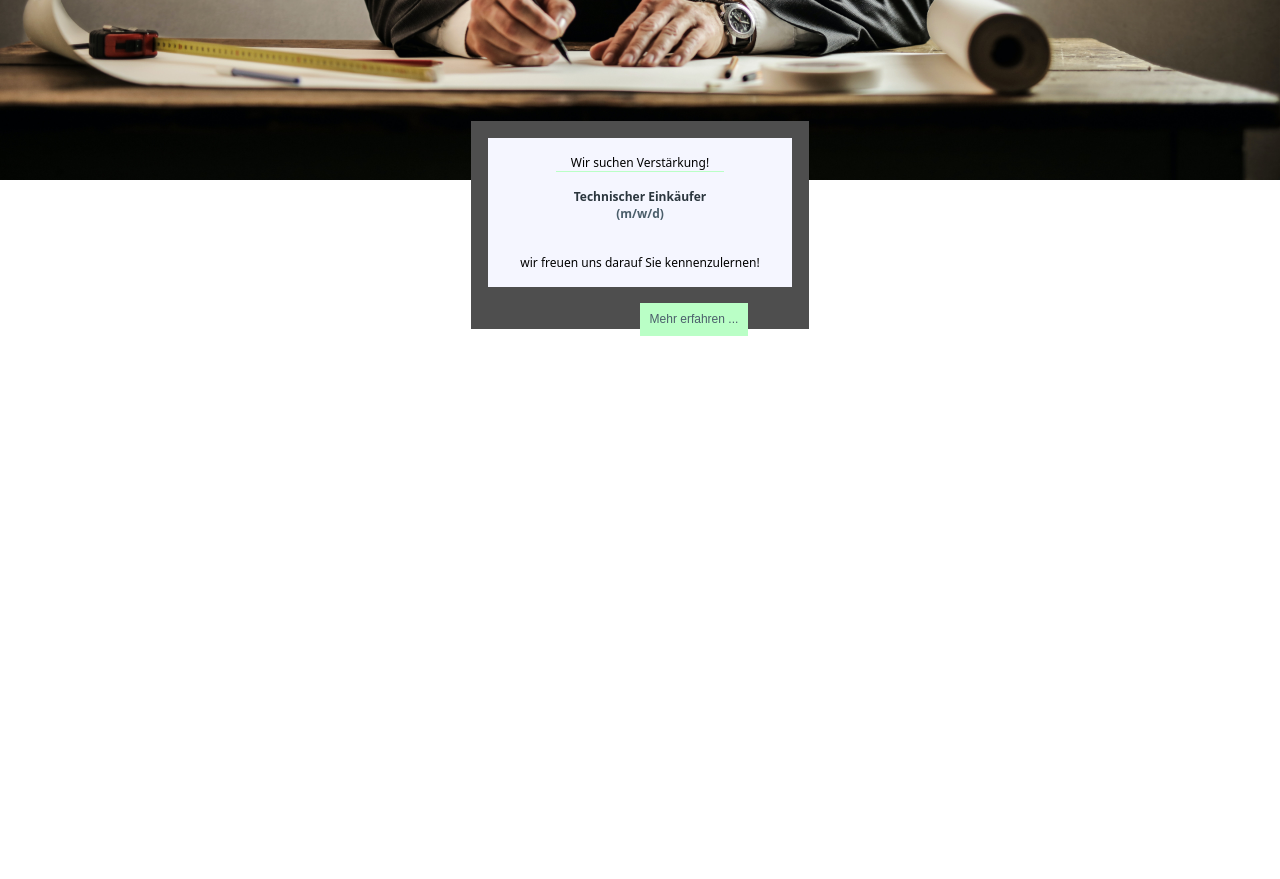
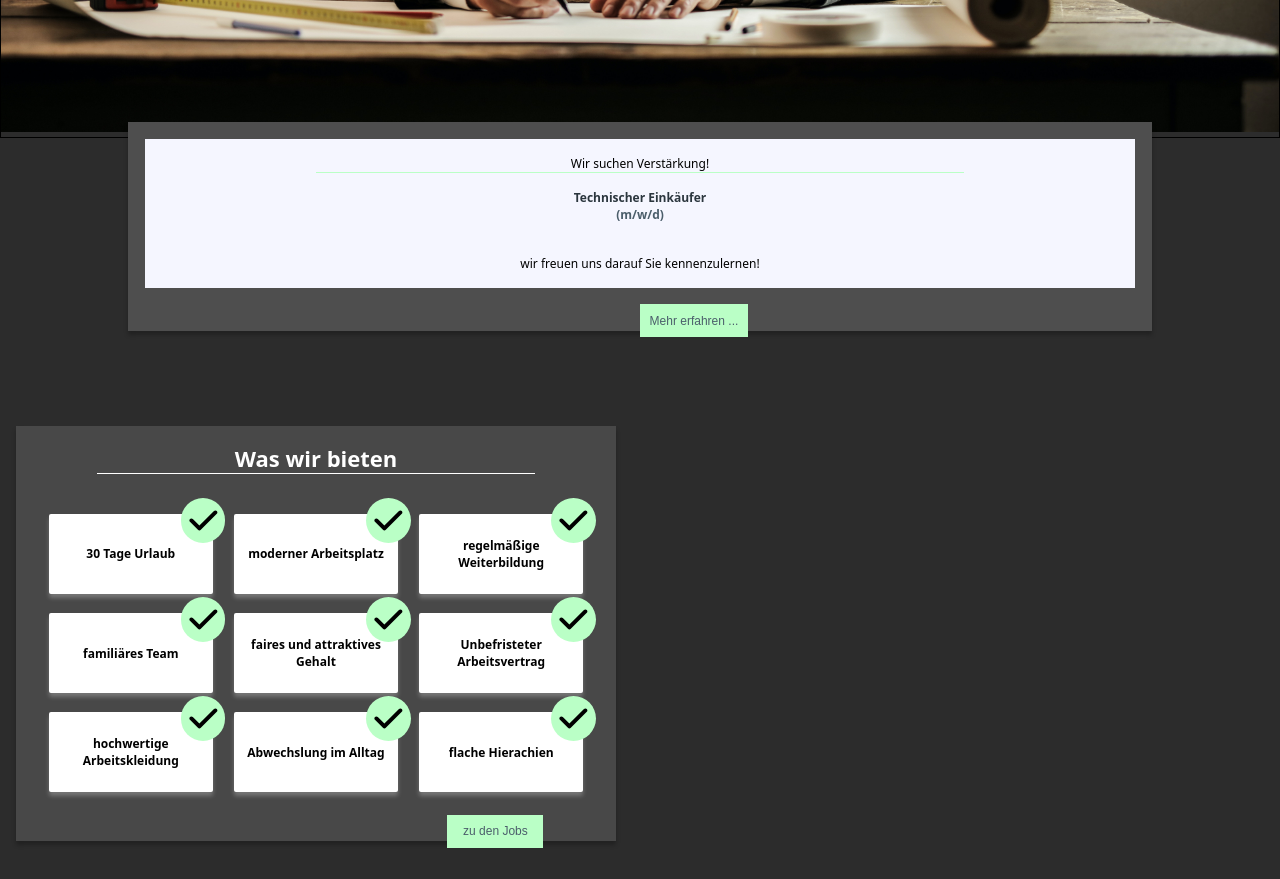
Before and after one commit to jonas8900/CompanyWebsite, a Next.js app: page / in a window 1280 px wide. Shown: the part 6580-7459 px from the top of the page. Before the commit the page ends 6916 px from the top, so only its background shows below. Built offline with nearby package versions, Linux system fonts and the light colour scheme.

Commit message:
add career page

```diff
--- a/components/AboutUs.js
+++ b/components/AboutUs.js
@@ -234,7 +234,7 @@ const StyledSubHeadline = styled.h2`
 
 const StyledCertificateSection = styled.section`
   display: flex;
-  margin: 2rem 10% 2rem 10%;
+  margin: 2rem ;
   justify-content: space-between;
 `;
 
--- a/components/Career.js
+++ b/components/Career.js
@@ -1,58 +1,21 @@
-import Image from "next/image";
 import styled from "styled-components";
-import JobCard from "./JobCard";
+import CompanyAdvantages from "./CompanyAdvantages";
+import CareerPictureAndJob from "./CareerPictureAndJob";
 
 export default function Career() {
     return(
     <StyledMainSection id="career">
-        <StyledCareerIntroSectionImage>
-            <StyledPageHeadline>Karriere</StyledPageHeadline>
-            <StyledImage src="/Karriere.jpg" width={500} height={500} alt="Das Bild zeigt einen Mann am Schreibtisch mit einem Helm und einem Anzug" />
-        </StyledCareerIntroSectionImage>
-        <StyledCareerIntroSectionCard>
-            <JobCard headline={"Wir suchen Verstärkung!"} infotext={"wir freuen uns darauf Sie kennenzulernen!"} jobtitle={"Technischer Einkäufer"}/>
-        </StyledCareerIntroSectionCard>
+        <CareerPictureAndJob/>
+        <CompanyAdvantages/>
     </StyledMainSection>
     )
 
 }
 
 const StyledMainSection = styled.main`
-position: relative;
-margin-top: 5rem;
-min-height: 100vh;
 background-color: #2C2C2C;
-`;
-
-const StyledCareerIntroSectionImage = styled.section`
-position: absolute;
 width: 100%;
 height: 100%;
-`;
-
-
-const StyledCareerIntroSectionCard = styled.section`
-position: absolute;
-margin-top: 62%;
-display: flex;
-justify-content: center;
-align-items: center;
-width: 100%;
-`;
-
-
-const StyledPageHeadline = styled.h1`
-position: absolute;
-color: white;
-margin: 1rem;
-z-index: 1;
-font-size: var(--font-size-headlines);
-font-weight: 600;
+min-height: 200vh;
 
 `;
-
-const StyledImage = styled(Image)`
- width: 100%;
- height: auto;
-
-`;
--- /dev/null
+++ b/components/CareerPictureAndJob.js
@@ -0,0 +1,73 @@
+import Image from "next/image";
+import styled from "styled-components";
+import JobCard from "./JobCard";
+
+
+
+export default function CareerPictureAndJob() {
+
+    return(
+        <>
+        <StyledHeadlineAndJobCardSectionWrapper>
+        <StyledCareerIntroSectionImage>
+        <StyledPageHeadline>Karriere</StyledPageHeadline>
+        <StyledImage src="/Karriere.jpg" width={500} height={500} alt="Das Bild zeigt einen Mann am Schreibtisch mit einem Helm und einem Anzug" />
+        </StyledCareerIntroSectionImage>
+        <StyledCareerIntroSectionCard>
+        <JobCard headline={"Wir suchen Verstärkung!"} infotext={"wir freuen uns darauf Sie kennenzulernen!"} jobtitle={"Technischer Einkäufer"}/>
+        </StyledCareerIntroSectionCard>
+        </StyledHeadlineAndJobCardSectionWrapper>
+        </>
+    )
+}
+
+
+
+
+const StyledHeadlineAndJobCardSectionWrapper = styled.section`
+background-color: #2C2C2C;
+margin-top: 0rem;
+margin-bottom: 18rem;
+width: 100%;
+height: auto;
+
+`;
+
+
+const StyledCareerIntroSectionImage = styled.section`
+position: relative;
+width: 100%;
+
+background-color: #2C2C2C;
+border: 1px solid black;
+`;
+
+
+const StyledCareerIntroSectionCard = styled.section`
+  position: absolute;
+  border-radius: 9px;
+  background-color: var(--color-third);
+  width: 80%;
+  left: 10%;
+  right: 10%;
+  margin: auto;
+  margin-top: -1rem;
+
+`;
+
+
+const StyledPageHeadline = styled.h1`
+position: absolute;
+color: white;
+margin: 1rem;
+z-index: 1;
+font-size: var(--font-size-headlines);
+font-weight: 600;
+
+`;
+
+const StyledImage = styled(Image)`
+ width: 100%;
+height: auto;
+
+`;
--- /dev/null
+++ b/components/CompanyAdvantages.js
@@ -0,0 +1,103 @@
+import styled from "styled-components";
+import Greenbutton from "./GreenButton";
+import { FontAwesomeIcon } from "@fortawesome/react-fontawesome";
+import { faCheck } from "@fortawesome/free-solid-svg-icons";
+
+export default function CompanyAdvantages() {
+return(
+    <>
+    <StyledCardWrapper>
+    <StyledHeadline>Was wir bieten</StyledHeadline>
+    <StyledDivSection>
+    <StyledDiv><StyledParagraph>30 Tage Urlaub</StyledParagraph><StyledIcon icon={faCheck} /></StyledDiv>
+    <StyledDiv><StyledParagraph>moderner Arbeitsplatz</StyledParagraph><StyledIcon icon={faCheck} /></StyledDiv>
+    <StyledDiv><StyledParagraph>regelmäßige Weiterbildung</StyledParagraph><StyledIcon icon={faCheck} /></StyledDiv>
+    <StyledDiv><StyledParagraph>familiäres Team</StyledParagraph><StyledIcon icon={faCheck} /></StyledDiv>
+    <StyledDiv><StyledParagraph>faires und attraktives Gehalt</StyledParagraph><StyledIcon icon={faCheck} /></StyledDiv>
+    <StyledDiv><StyledParagraph>Unbefristeter Arbeitsvertrag</StyledParagraph><StyledIcon icon={faCheck} /></StyledDiv>
+    <StyledDiv><StyledParagraph>hochwertige Arbeitskleidung</StyledParagraph><StyledIcon icon={faCheck} /></StyledDiv>
+    <StyledDiv><StyledParagraph>Abwechslung im Alltag</StyledParagraph><StyledIcon icon={faCheck} /></StyledDiv>
+    <StyledDiv><StyledParagraph>flache Hierachien</StyledParagraph><StyledIcon icon={faCheck} /></StyledDiv>
+
+    </StyledDivSection>
+    <StyledButtonSection><Greenbutton margin={-2}>zu den Jobs</Greenbutton></StyledButtonSection>
+    </StyledCardWrapper>
+    </>
+)
+}
+
+
+const StyledCardWrapper = styled.section`
+text-align: center;
+background-color: #484848;
+margin-right: 1rem;
+margin-left: 1rem;
+border: 1px solid transparent;
+max-width: 600px;
+box-shadow: 0px 4px 4px 0px rgba(0, 0, 0, 0.25);
+
+`;
+
+const StyledHeadline = styled.h1`
+align-items: center;
+margin: 1rem 5rem 2rem 5rem;
+
+color: white;
+border-bottom: 1px solid white;
+
+font-size: var(--font-size-headlines);
+
+
+
+`;
+
+const StyledIcon = styled(FontAwesomeIcon)`
+color: black;
+background-color: var(--color-primary);
+border-radius: 100%;
+padding: 0.4rem;
+position: absolute;
+width: 2rem;
+height: 2rem;
+top: -1rem;
+right: -0.8rem;
+`;
+
+const StyledDivSection = styled.section`
+display: inline-grid;
+grid-template-columns: 1fr 1fr 1fr;
+grid-template-rows: 1fr 1fr 1fr;
+gap: 8% 4%;
+padding: 0.5rem;
+margin-left: 0.3rem;
+margin-right: 0.3rem;
+margin-bottom: 3.3rem;
+`;
+
+const StyledDiv = styled.div`
+position: relative;
+background-color: white;
+word-break: break-word;
+min-width: 4rem;
+min-height: 5rem;
+width: 100%;
+height: 100%;
+border-radius: 2px;
+display: flex;
+align-items: center;
+justify-content: center;
+padding-right: 0.1rem;
+padding-left: 0.1rem;
+box-shadow: 0px 4px 4px 0px rgba(255, 255, 255, 0.25);
+
+`;
+
+const StyledParagraph = styled.p`
+font-size: 12px;
+font-weight: 700;
+color: black;
+`;
+
+const StyledButtonSection = styled.section`
+margin-left: 60%;
+`;
--- a/components/JobCard.js
+++ b/components/JobCard.js
@@ -36,6 +36,8 @@ export default function JobCard({headline, infotext, jobtitle}) {
     const StyledCardWrapper = styled.section`
     border: 1px solid transparent;
     background-color: #4E4E4E;
+    box-shadow: 0px 4px 4px 0px rgba(0, 0, 0, 0.25);
+
     `;
 
     const StyledButtonWrapper = styled.section`
@@ -68,6 +70,7 @@ export default function JobCard({headline, infotext, jobtitle}) {
 
     const StyledParagraphForInfo  = styled.p`
        color: black;
+       text-align: center;
       font-weight: 300;
       margin-top: 2rem;
       margin-bottom: 0;
--- a/components/Randompicturewithinfo.js
+++ b/components/Randompicturewithinfo.js
@@ -86,7 +86,7 @@ function handleClickRightButtonToChangePicture() {
         />
       </StyledImageContainer>
 
-      <StyledCardWrapper>
+      <StyledCardWrapper $contactclicked={contactClicked}>
         <StyledCardSection>
           <h1>Was wir können</h1>
           <p>
@@ -97,7 +97,7 @@ function handleClickRightButtonToChangePicture() {
             Kontaktieren Sie uns
           </Greenbutton>
           {contactClicked && (
-            <>
+
               <WindowCard
                 headline={"Kontakt"}
                 infotext={`Wir sind für Sie da. Rufen Sie uns an oder schreiben Sie uns eine E-Mail. Wir freuen uns auf Sie!`}
@@ -105,7 +105,7 @@ function handleClickRightButtonToChangePicture() {
                 contactData={<ContactData />}
                 animationTrigger={animationToggle}
               ></WindowCard>
-            </>
+
           )}
         </StyledCardSection>
       </StyledCardWrapper>
@@ -153,7 +153,7 @@ const StyledCardWrapper = styled.section`
   right: 10%;
   margin: auto;
   margin-top: -1rem;
-  z-index: 1;
+  z-index: ${({ $contactclicked }) => ($contactclicked ? 1000 : 1)};
 `;
 
 const StyledProgressSection = styled.section`
--- a/components/ScrollToTop.js
+++ b/components/ScrollToTop.js
@@ -6,6 +6,7 @@ import styled, { keyframes } from "styled-components";
 
 export default function ScrollToTop({scrollY}) {
 const [appearScrollToTopButton, setappearScrollToTopButton] = useState(false);
+const [color, setColor] = useState(false);
 
 useEffect(() => {
 function handleToTopButtonAppearByScrolling() {
@@ -22,16 +23,29 @@ function handleToTopButtonAppearByScrolling() {
   handleToTopButtonAppearByScrolling();
   },[scrollY]);
 
+useEffect(() => {
+  function handleChangeColorByScrolling() {
+    if(scrollY >= 2750) {
+        setColor(true);
+    } else {
+        setColor(false);
+    }
+  } handleChangeColorByScrolling();
+
+
+},[scrollY]);
+
     return(
         <>
         {appearScrollToTopButton && (
-        <StyledSection $appearscrolltotopbutton={appearScrollToTopButton}>
-        <Link to="randompicture" spy={true} smooth={false} offset={-70} duration={350}><FontAwesomeIcon icon={faArrowUp}/></Link>
+        <StyledSection $appearscrolltotopbutton={appearScrollToTopButton} >
+        <Link to="randompicture" spy={true} smooth={false} offset={-70} duration={350} ><StyledIcon icon={faArrowUp} $color={color}/></Link>
         </StyledSection>)}</>
 
     )
 
 }
+
 
 
 
@@ -44,12 +58,12 @@ const FadeIn = keyframes`
 
 const StyledSection = styled.section`
  position: fixed;
-  width: 2rem;
-  height: 2rem;
+  width: 1.4rem;
+  height: 1.4rem;
   bottom: 3.2rem;
   right: 5%;
   z-index: 99;
-  color: var(--color-fourth);
+
   animation: ${({ $appearscrolltotopbutton }) => $appearscrolltotopbutton && FadeIn} 0.5s
     ease;
 
@@ -67,3 +81,9 @@ const StyledSection = styled.section`
         color: var(--color-fifth);
     }
 `;
+
+
+const StyledIcon = styled(FontAwesomeIcon)`
+ color: ${({ $color }) => $color ? "#F5F6FF" : "#4B5E6B"};
+ transition: all 0.5s ease;
+`;
--- a/components/WindowCard.js
+++ b/components/WindowCard.js
@@ -17,8 +17,10 @@ export default function WindowCard({
     <>
       <StyledWindow $animationtrigger={animationTrigger}>
         <StyledInformationCard>
+          <section>
           <h3>{headline}</h3>
           <p>{infotext}</p>
+          </section>
           <StyledContactData>{contactData}</StyledContactData>
           <Greenbutton onClick={onClick} $value={value}>
             Schließen
--- a/pages/_app.js
+++ b/pages/_app.js
@@ -18,6 +18,7 @@ useEffect(() => {
 
  }, []);
 
+
   return (
     <>
       <GlobalStyle />
--- a/pages/index.js
+++ b/pages/index.js
@@ -1,3 +1,4 @@
+import styled from "styled-components";
 import AboutUs from "../components/AboutUs";
 import Career from "../components/Career";
 import Introtext from "../components/IntroText";
```
